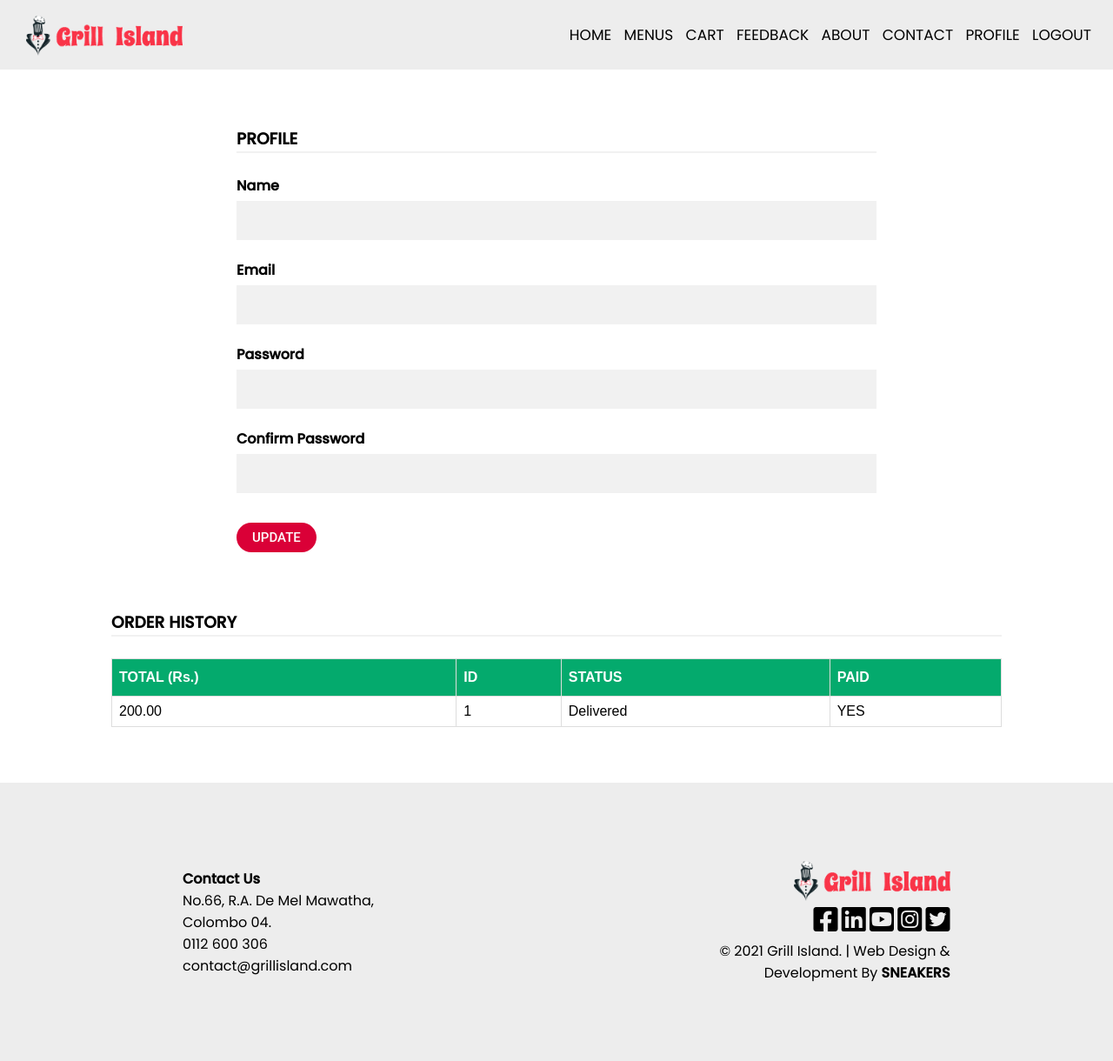
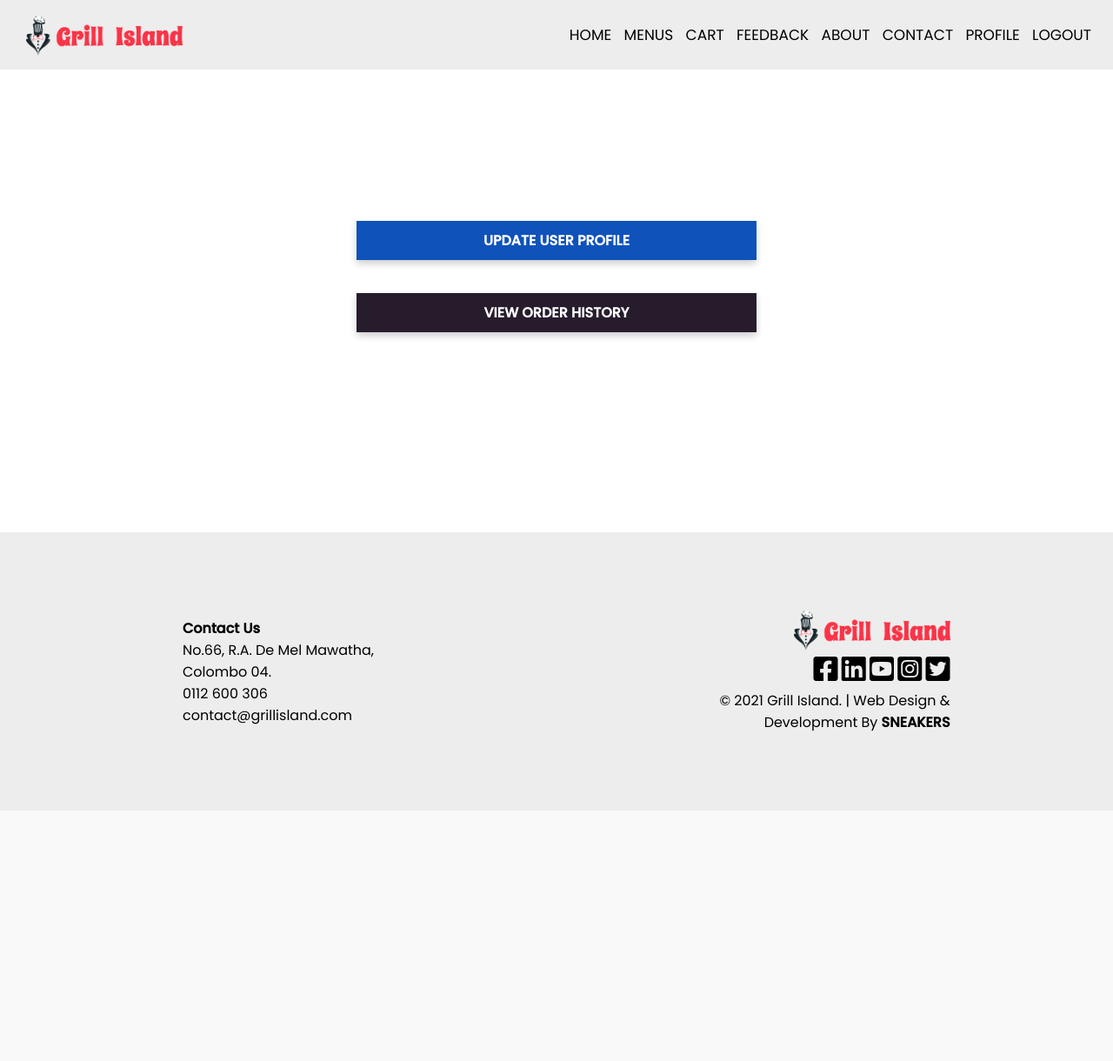
Before and after one commit to akapez/grill-island-wdp, a PHP site: page /grill-island/index.php?action=profile in a window 1280 px wide. Shown: the whole page at 87% size. After the commit the page ends 841 px from the top, so only its background shows below. Run offline with PHP 8.4, Linux system fonts and the light colour scheme; the visitor is signed in with stand-in values (Sample User, id 1).

Commit message:
user update set

```diff
--- a/includes/header.php
+++ b/includes/header.php
@@ -24,6 +24,8 @@
     <link rel="stylesheet" href="./styles/index.css" />
     <!--profile css-->
     <link rel="stylesheet" href="./styles/profile.css" />
+    <!--update-profile css-->
+    <link rel="stylesheet" href="./styles/updateprofile.css" />
 
 
     <!-- CDN-font-awesome -->
--- a/styles/profile.css
+++ b/styles/profile.css
@@ -1,89 +1,51 @@
 .profile-banner {
-  height: calc(10vh - 15px);
+  height: calc(30vh - 50px);
 }
 
 /*form-section*/
-.profile-form {
+.profile{
   margin: 5% 20% 3% 20%;
+  height: 40vh;
+
 }
 
-.profile-container {
-  padding: 16px;
-  background-color: white;
+.card {
+  box-shadow: 0 4px 8px 0 rgba(0,0,0,0.2);
+  transition: 0.3s;
+  width: 60%;
+  display: block;
+  margin-left: auto;
+  margin-right: auto;
+  margin-bottom: 5%;
 }
 
-.profile-form .profile-container input[type="text"],
-input[type="password"] {
-  width: 100%;
-  padding: 15px;
-  margin: 5px 0 22px 0;
-  display: inline-block;
-  border: none;
-  background: #f1f1f1;
+.card:hover {
+  box-shadow: 0 8px 16px 0 rgba(0,0,0,0.2);
 }
 
-.profile-form .profile-container input[type="text"]:focus,
-input[type="password"]:focus {
-  background-color: #ddd;
-  outline: none;
+.card_container {
+  padding: 10px 16px;
+  text-align: center;
 }
 
-hr {
-  border: 1px solid #f1f1f1;
-  margin-bottom: 25px;
+.profile_link{
+  text-decoration: none;
+  color: #ffff;
 }
 
-.updatebtn {
-  background-color: #da0037;
-  color: white;
-  padding: 8px 18px 8px 18px;
-  border: none;
-  cursor: pointer;
-  border-radius: 25px;
-  text-transform: uppercase;
-  font-family: "Roboto", sans-serif;
-  font-weight: 500;
-  font-size: 15px;
-  display: block;
-  margin-top: 12px;
-  margin-bottom: 12px;
+.profile_link:hover{
+  color: #ffff;
+}
+
+
+@media screen and (max-width: 1024px) {
+  .profile{
+    height: 45vh;
+  }
 }
 
 @media screen and (max-width: 600px) {
-  .profile-form {
+  .profile{
     margin: 5% 10% 5% 10%;
   }
 }
-
-/*order table*/
-.orders-section {
-  margin: 0 10% 5% 10%;
-}
-
-#orders {
-  font-family: Arial, Helvetica, sans-serif;
-  border-collapse: collapse;
-  width: 100%;
-}
-
-#orders td,
-#orders th {
-  border: 1px solid #ddd;
-  padding: 8px;
-}
-
-#orders tr:nth-child(even) {
-  background-color: #f2f2f2;
-}
-
-#orders tr:hover {
-  background-color: #ddd;
-}
-
-#orders th {
-  padding-top: 12px;
-  padding-bottom: 12px;
-  text-align: left;
-  background-color: #04aa6d;
-  color: white;
-}
--- /dev/null
+++ b/styles/updateprofile.css
@@ -0,0 +1,69 @@
+.alert {
+  padding: 10px;
+  color: white;
+  margin-bottom: 5%;
+}
+
+.pro-banner {
+  height: calc(10vh - 15px);
+}
+
+/*form-section*/
+.profile-form {
+  margin: 5% 20% 3% 20%;
+
+}
+
+.profile-container {
+  padding: 16px;
+  background-color: white;
+}
+
+.profile-form .profile-container input[type="text"],
+input[type="password"] {
+  width: 100%;
+  padding: 15px;
+  margin: 5px 0 22px 0;
+  display: inline-block;
+  border: none;
+  background: #f1f1f1;
+}
+
+.profile-form .profile-container input[type="text"]:focus,
+input[type="password"]:focus {
+  background-color: #ddd;
+  outline: none;
+}
+
+hr {
+  border: 1px solid #f1f1f1;
+  margin-bottom: 25px;
+}
+
+.updatebtn {
+  background-color: #da0037;
+  color: white;
+  padding: 8px 18px 8px 18px;
+  border: none;
+  cursor: pointer;
+  border-radius: 25px;
+  text-transform: uppercase;
+  font-family: "Roboto", sans-serif;
+  font-weight: 500;
+  font-size: 15px;
+  display: block;
+  margin-top: 12px;
+  margin-bottom: 12px;
+}
+
+@media screen and (max-width: 1024px) {
+  .profile-form {
+     height: 65vh;
+  }
+}
+
+@media screen and (max-width: 600px) {
+  .profile-form {
+    margin: 5% 10% 40% 10%;
+  }
+}
--- a/users/UserInterface.php
+++ b/users/UserInterface.php
@@ -60,58 +60,26 @@ class UserInterface
     } else {
       $successMessage =  '';
     }
+
     return '
-            <section class="profile-banner"></section>
+        <section class="profile-banner"></section>
 
-            <!--user edit form-->
-            <div class="profile-form">
+        <div class="profile">
             ' . $successMessage . '
-            <form method="" action="" autocomplete="off">
-            <div class="profile-container">
-            <h3>PROFILE</h3>
-            <hr />
+            <div class="card" style="background: #0F52BA">
+              <div class="card_container">
+                <a class="profile_link" href="updateprofile.php"><h4><b>UPDATE USER PROFILE</b></h4></a>
+              </div>
+            </div>
+            <div class="card" style="background: #261C2C">
+            <div class="card_container">
+              <a class="profile_link" href="orderhistory.php"><h4><b>VIEW ORDER HISTORY</b></h4></a>
+            </div>
+          </div>
+        </div>
 
-            <label for="name"><b>Name</b></label>
-            <input type="text" name="name" id="name" required />
 
-            <label for="email"><b>Email</b></label>
-            <input type="text" name="email" id="email" required />
-
-            <label for="password"><b>Password</b></label>
-            <input type="password" name="password" id="password" required />
-
-            <label for="confirmpassword"><b>Confirm Password</b></label>
-            <input type="password" name="confirmpassword" id="confirmpassword" required />
-
-            <button id="submit" type="submit" name="submit" class="updatebtn">
-              UPDATE
-            </button>
-            </div>
-            </form>
-            </div>
-
-            <div class="orders-section">
-            <h3>ORDER HISTORY</h3>
-            <div class="order-container">
-
-            <hr />
-            <tr>
-            <table id="orders">
-            <th>TOTAL (Rs.)</th>
-            <th>ID</th>
-            <th>STATUS</th>
-            <th>PAID</th>
-            <tr>
-            </tr>
-            <td>200.00</td>
-            <td>1</td>
-            <td>Delivered</td>
-            <td>YES</td>
-            </table>
-            </tr>
-            </div>
-            </div>
-            ';
+        ';
   }
 }
 
--- a/users/login.php
+++ b/users/login.php
@@ -1,7 +1,7 @@
 <?php
 
 include_once("../config/variables.php");
-include_once("../config/Database.php");
+include_once("../config/conn2.php");
 
 if(isset($_POST['login'])){
     $email = htmlspecialchars($_POST['email']);
--- a/users/register.php
+++ b/users/register.php
@@ -1,7 +1,7 @@
 <?php
 
 include_once("../config/variables.php");
-include_once("../config/Database.php");
+include_once("../config/conn2.php");
 
 if(isset($_POST['register'])){
     $name = htmlspecialchars($_POST['name']);
```
Also changed, not shown: config/conn1.php (added, +12 -0 lines), updateprofile.php (added, +59 -0 lines), users/profile.php (added, +31 -0 lines), config/conn2.php (line endings or trailing spaces), orderhistory.php (added).
